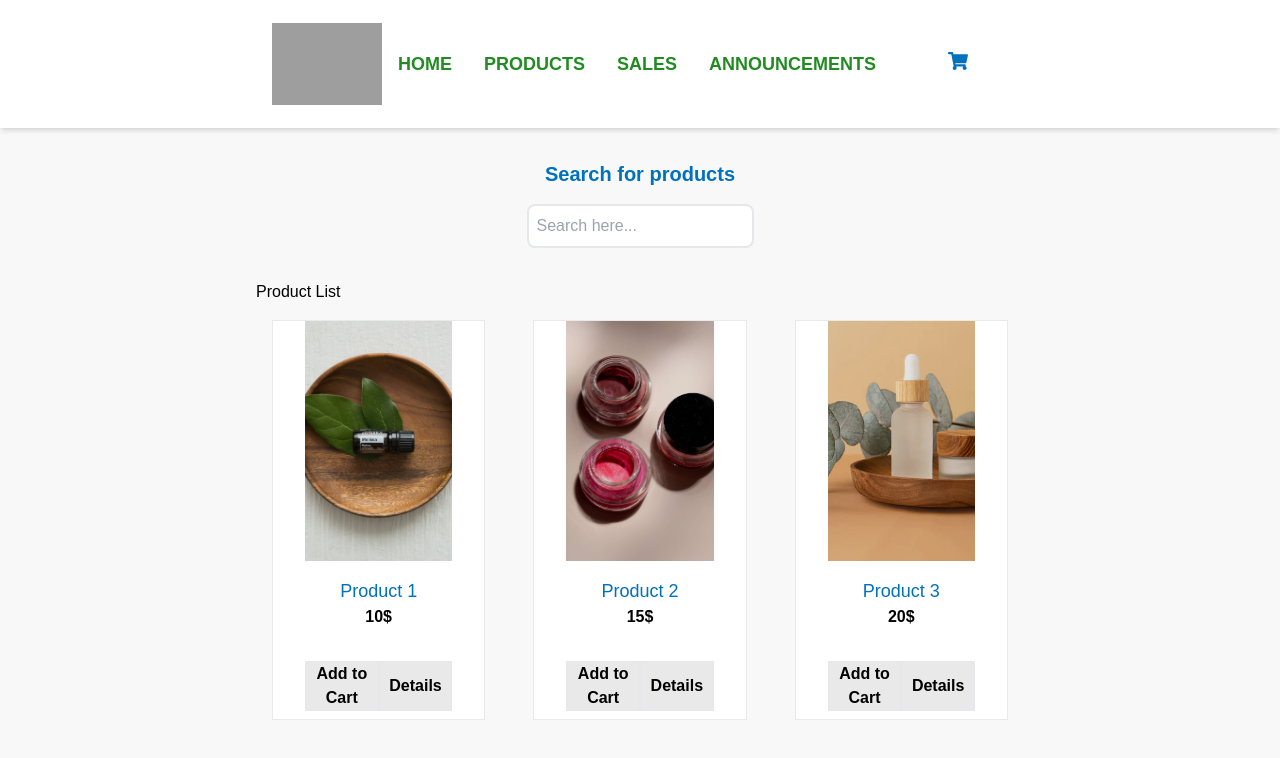
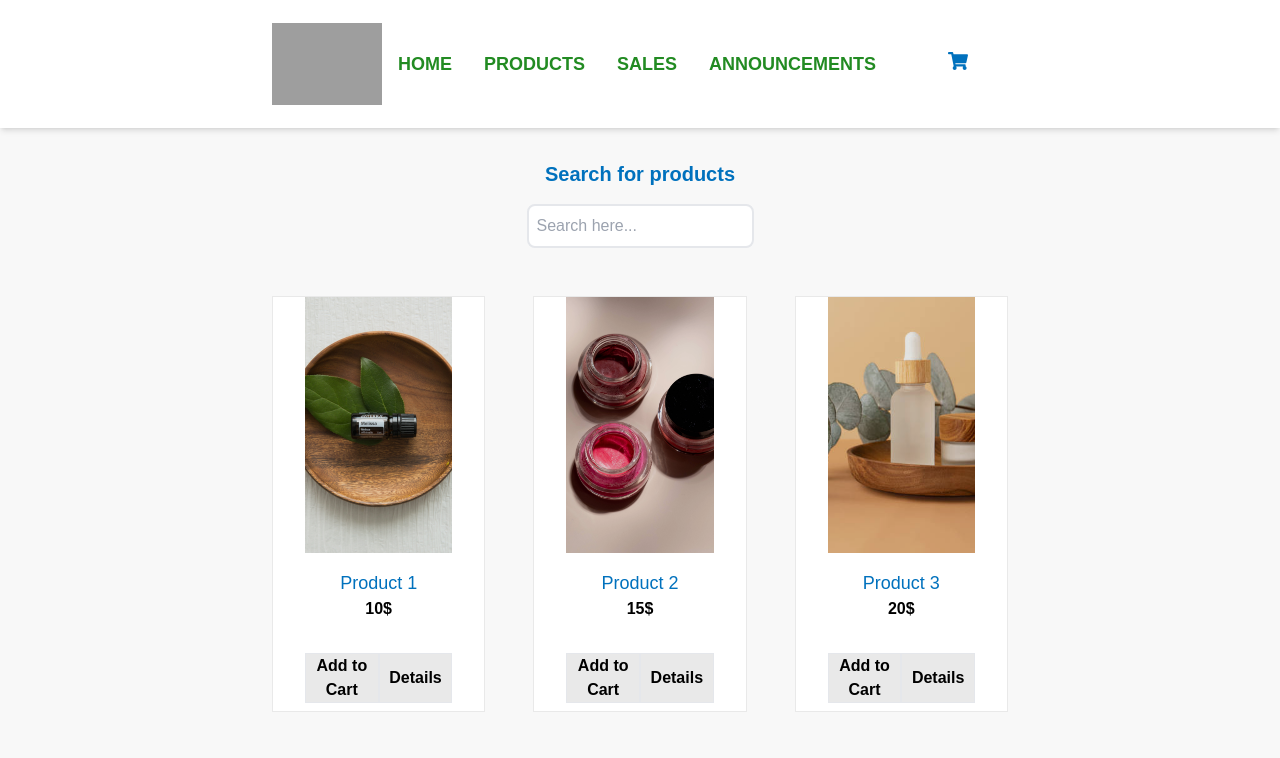
Before and after one commit to TheodosiouEleanna/e-commerce, a React (Create React App) app: page /products in a window 1280 px wide. Shown: the top 758 px of the page. Built offline with nearby package versions, Linux system fonts and the light colour scheme; grey boxes are pictures that could not be loaded.

Commit message:
grid adjustments

```diff
--- a/src/components/ProductItem.jsx
+++ b/src/components/ProductItem.jsx
@@ -6,10 +6,10 @@ const ProductItem = ({ item, handleAddToCart }) => {
   return (
     <div
       key={item.id}
-      className='p-8 m-4 pt-0 flex flex-col h-[25rem] border bg-[#FFFFFF] border-[#E9E9E9] hover:border-[#228B22]'
+      className='m-4 p-8 pt-0 flex flex-col h-[26rem] border bg-[#FFFFFF] border-[#E9E9E9] hover:border-[#228B22]'
     >
       <Link to={`/products/${item.id}`}>
-        <div className='flex justify-center h-[15rem] relative'>
+        <div className='flex justify-center h-[16rem] relative'>
           <img
             src={item.image}
             alt='product1'
--- a/src/components/ProductsList.jsx
+++ b/src/components/ProductsList.jsx
@@ -36,7 +36,7 @@ function ProductsList() {
   console.log(searchTerm);
   return (
     <div className='flex justify-center  mb-48'>
-      <div className=' xl:w-[60%] md:w-[80%]'>
+      <div className=' xl:w-[60%] lg:w-[80%] md:w-[80%]'>
         <div className='flex justify-center flex-col items-center m-8'>
           <div className='text-xl font-bold text-[#0071BD]'>
             Search for products
@@ -47,7 +47,6 @@ function ProductsList() {
             placeholder='Search here...'
           />
         </div>
-        <h2>Product List</h2>
         <ul className='grid xl:grid-cols-3 lg:grid-cols-3 md:grid-cols-2 sm:grid-cols-1 gap-4 '>
           {filteredProducts.length ? (
             filteredProducts.map((item) => (
```
